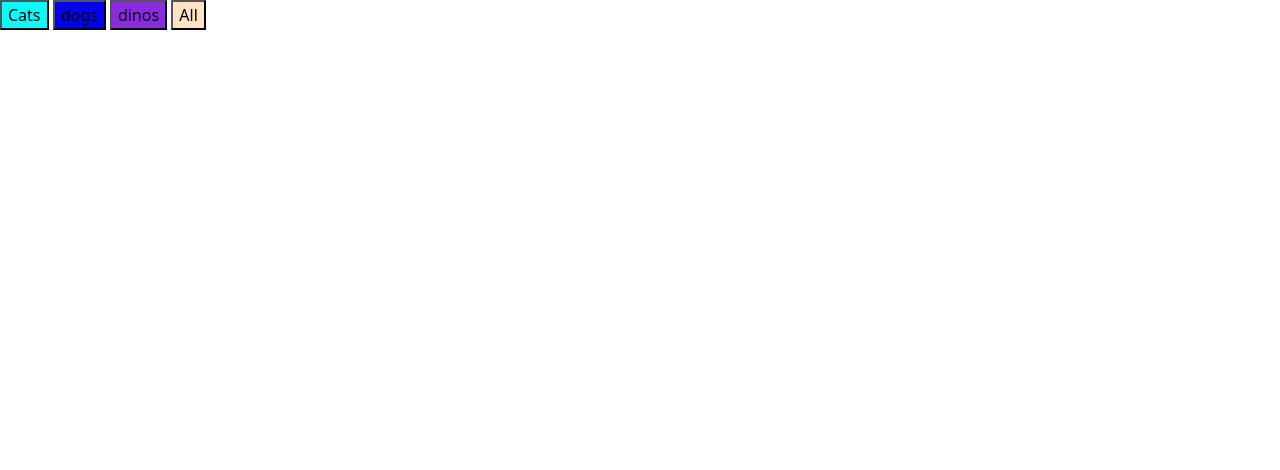
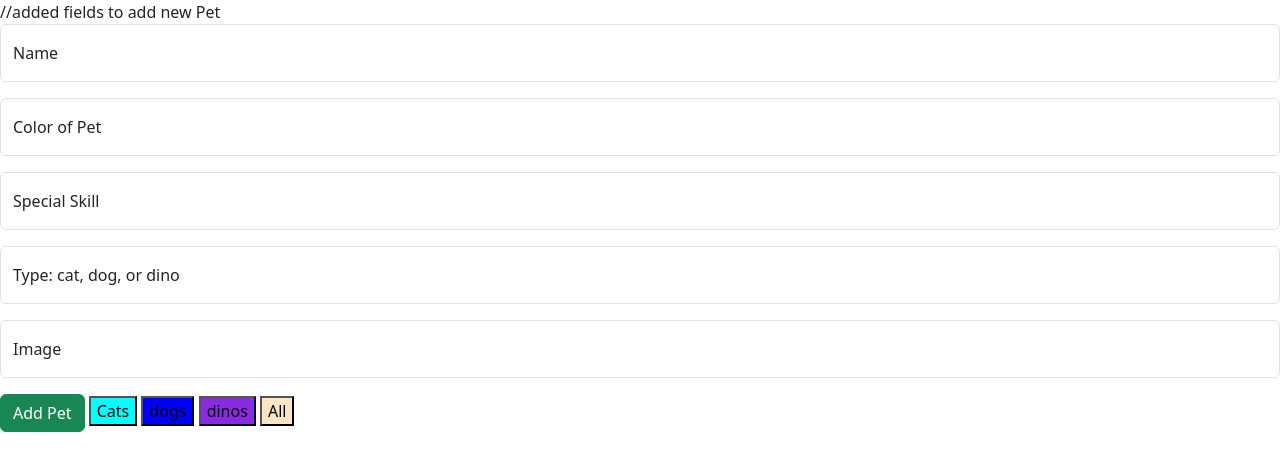
Before and after one commit to Demansell/LAB-pet-adoption, a plain HTML site: page index.html in a window 1280 px wide. Drawn offline with nearby package versions, Linux system fonts and the light colour scheme.

Commit message:
added in logic to create new form but also broke it in process, need to check querey selectors

```diff
--- a/index.html
+++ b/index.html
@@ -9,6 +9,46 @@
   <link rel="stylesheet" href="main.css">
 </head>
 <body>
+  //added fields to add new Pet
+
+  <div class="form-floating mb-3">
+  <form class="form-floating">
+    <input type="Name" class="form-control" id="name" placeholder="Name" value="">
+    <label for="floatingInputValue">Name</label>
+  </form>
+  </div>
+
+  <div class="form-floating mb-3">
+  <form class="form-floating">
+    <input type="" class="form-control" id="color" placeholder="Color of Pet" value="">
+    <label for="floatingInputValue">Color of Pet</label>
+  </form>
+  </div>
+
+  <div class="form-floating mb-3">
+  <form class="form-floating">
+    <input type="specialSkill" class="form-control" id="specialSkill" placeholder="Special Skill" value="">
+    <label for="floatingInputValue">Special Skill</label>
+  </form>
+  </div>
+
+  <div class="form-floating mb-3">
+  <form class="form-floating">
+    <input type="type" class="form-control" id="type" placeholder="Type" value="">
+    <label for="floatingInputValue">Type: cat, dog, or dino</label>
+  </form>
+  </div>
+
+  <div class="form-floating mb-3">
+  <form class="form-floating">
+    <input type="url" class="form-control" id="image" placeholder="image" value="">
+    <label for="floatingInputValue">Image </label>
+  </div>
+
+  <button type="submit" class="btn btn-success" id="form-submit">Add Pet</button>
+  </form>
+
+
 <button class="button1" id="cat">Cats</button>
 <button class="button2" id="dog">dogs</button>
 <button class="button3" id="dino">dinos</button>
--- a/main.js
+++ b/main.js
@@ -260,6 +260,7 @@ const pets = [
       <p class="card-text">${pet.color}</p>
       <p class="card-text">${pet.specialSkill}</p>
       <p class="card-text">${pet.type}</p>
+      <button class="btn btn-danger" id="delete--${member.id}">Delete</button>
       <a href="#" class="btn btn-primary">Go somewhere</a>
     </div>
   </div>`;
@@ -306,3 +307,26 @@ showDinos.addEventListener("click", () => {
   cardsOnDom(dinoFilter)
   }
 )
+
+
+// creates a function that grabs all the values from the form pushes new object to array and rerenders to the DOM
+
+const createPet = (e) => {
+  e.preventDefault(); //every time you create a form
+
+  const newPet = {
+    id: pets.length + 1,
+    name: document.querySelector("#name").value,
+    color: document.querySelector ("#color").value,
+    specialSkill: document.querySelector ("#specialSkill").value,
+    type: document.querySelector ("#type").value,
+    image: document.querySelector ("#image").value
+  }
+
+  pets.push(newPet);
+  cardsOnDom(pets);
+  form.reset();
+}
+
+// add an event listener
+form.addEventListener('submit', createPet)
```
